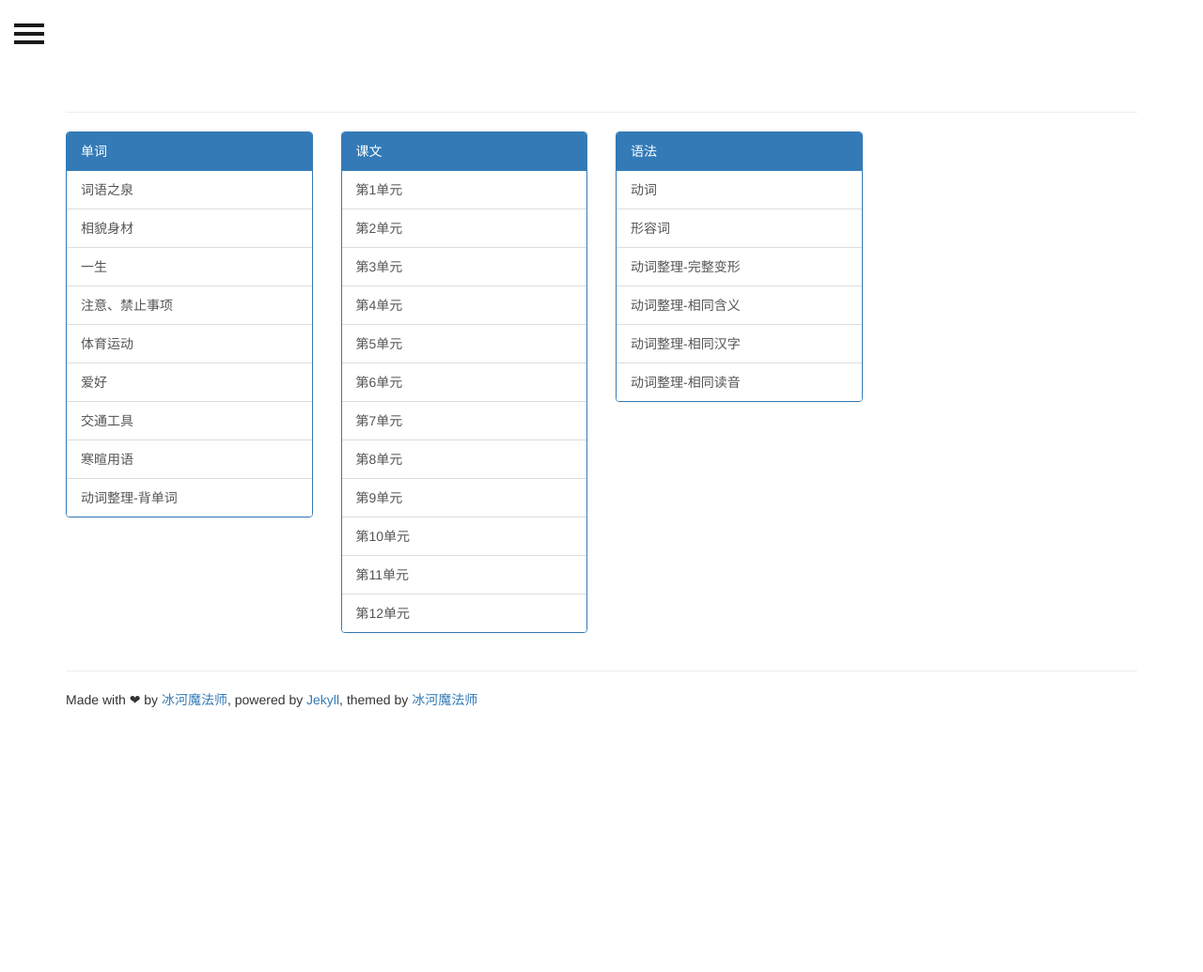
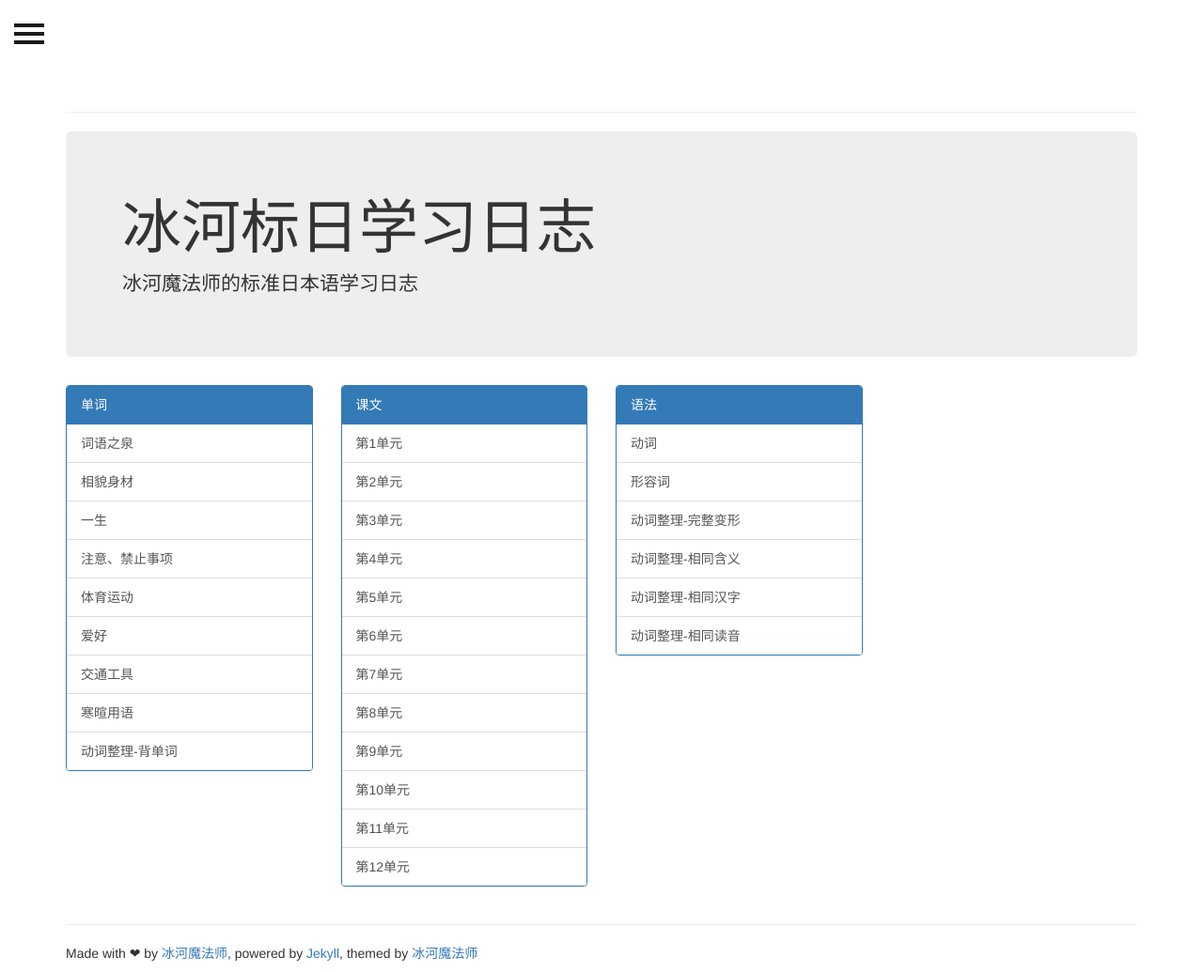
Before and after one commit to wizicer/LearnJapan, a Jekyll site: the page built from index.html, in a window 1280 px wide. Shown: the whole page at 94% size. Built offline with Jekyll 4.4.1, drawn with Linux system fonts in a browser that asks for light colours; before the commit the page ends 900 px from its top, so only the background shows below that.

Commit message:
little restyle

```diff
--- a/_config.yml
+++ b/_config.yml
@@ -12,7 +12,7 @@
 # you will see them accessed via {{ site.title }}, {{ site.email }}, and so on.
 # You can create any custom variable you would like, and they will be accessible
 # in the templates via {{ site.myvariable }}.
-title: 冰河魔法师的标准日本语学习日志
+title: 冰河标日学习日志
 sidebartitle: 冰河标日
 email: icer@icerdesign.com
 description: > # this means to ignore newlines until "baseurl:"
--- a/_layouts/post.html
+++ b/_layouts/post.html
@@ -4,7 +4,7 @@
 <header class="page-header">
   <div class="jumbotron">
     <h1>{{ page.title }}</h1>
-</div>
+  </div>
 </header>
 
 <article>
--- a/index.html
+++ b/index.html
@@ -1,6 +1,11 @@
 ---
 layout: page
 ---
+
+<div class="jumbotron">
+  <h1>{{ site.title }}</h1>
+  <p>{{ site.description }}</p>
+</div>
 
 <div class="row">
 {% for tag in site.categories %}
```
